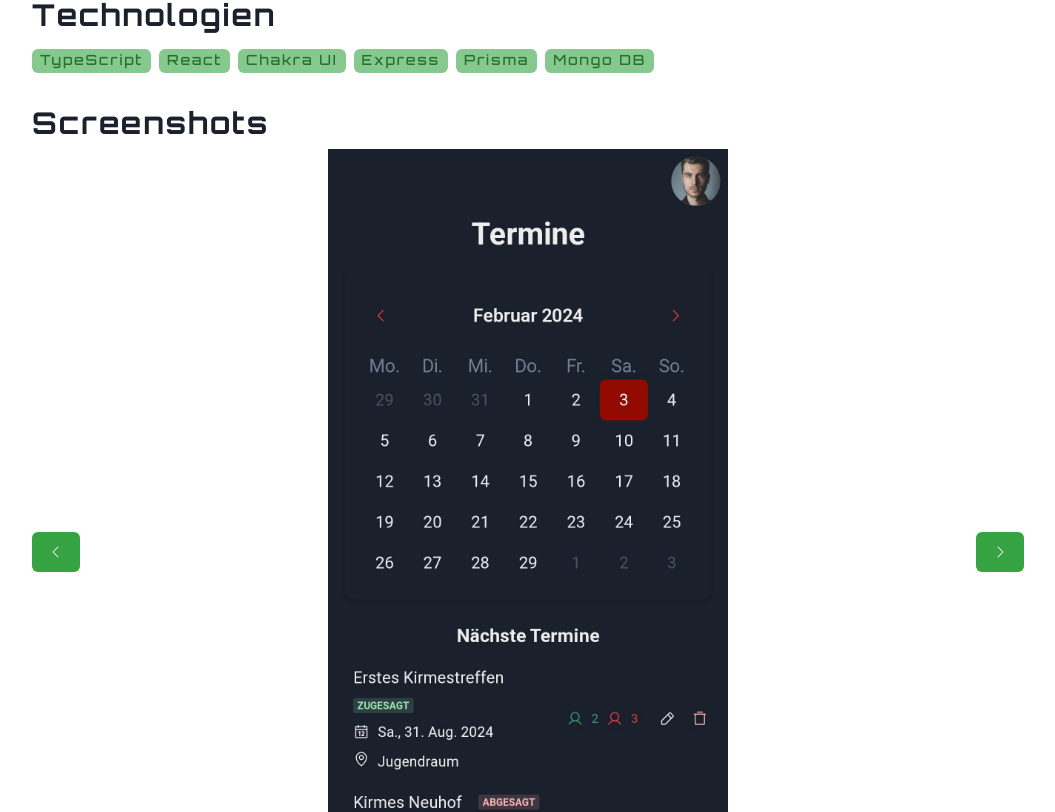
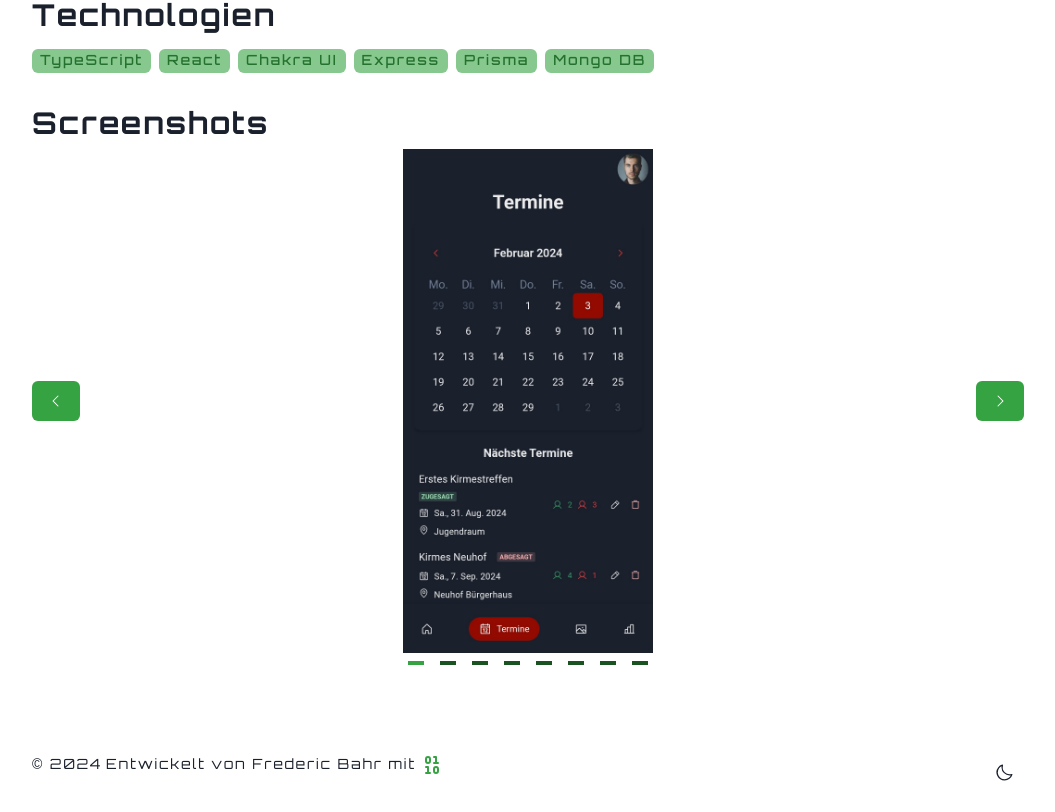
Before and after one commit to fredericbahr/portfolio, a React (Vite) app: page /kirmize in a window 1280 px wide. Shown: the part 1388-2200 px from the top of the page, without its empty margins (112-1167 px from the left). Built offline with nearby package versions, Linux system fonts and the light colour scheme.

Commit message:
[v2] project overview enhancement

```diff
--- a/src/components/ImageSlider.tsx
+++ b/src/components/ImageSlider.tsx
@@ -10,7 +10,7 @@
  * See LICENSE for licensing information.
  */
 
-import { Box, Grid, HStack, Icon, IconButton, Image, VStack } from "@chakra-ui/react";
+import { Box, Grid, HStack, Icon, IconButton, Image, ImageProps, VStack } from "@chakra-ui/react";
 import { CaretLeft, CaretRight } from "@phosphor-icons/react";
 import { MutableRefObject, useRef } from "react";
 import { useSwipeable } from "react-swipeable";
@@ -23,13 +23,14 @@ export interface ImageDescription {
 interface ImageSliderProps {
   images: string[];
   index: number;
+  imageProps?: ImageProps;
   onIndexChange: (index: number) => void;
 }
 
 /**
  * A classic image slider carousel with swipe support.
  */
-export const ImageSlider = ({ images, index = 0, onIndexChange }: ImageSliderProps) => {
+export const ImageSlider = ({ images, index = 0, imageProps, onIndexChange }: ImageSliderProps) => {
   /** reference to the image element */
   const imageRef: MutableRefObject<HTMLImageElement | null> = useRef<HTMLImageElement>(null);
 
@@ -70,6 +71,7 @@ export const ImageSlider = ({ images, index = 0, onIndexChange }: ImageSliderPro
           {...swipeHandlers}
           ref={imageRef}
           _hover={{ cursor: "pointer" }}
+          {...imageProps}
         />
 
         <IconButton
--- a/src/sections/Projects/ProjectDetails/Kirmize.tsx
+++ b/src/sections/Projects/ProjectDetails/Kirmize.tsx
@@ -120,6 +120,7 @@ export const Kirmize = () => {
               surveysLight,
             ]}
             index={sliderIndex}
+            imageProps={{ maxWidth: { base: "80%", lg: "250px" } }}
             onIndexChange={handleSliderIndexChange}
           ></ImageSlider>
         </Box>
--- a/src/sections/Projects/ProjectDetails/MMDB.tsx
+++ b/src/sections/Projects/ProjectDetails/MMDB.tsx
@@ -114,6 +114,7 @@ export const MMDB = () => {
             <ImageSlider
               images={[screenshot1, screenshot2, screenshot3, screenshot4, screenshot5, screenshot6]}
               index={sliderIndex}
+              imageProps={{ maxWidth: { base: "full", lg: "600px" } }}
               onIndexChange={handleSliderIndexChange}
             ></ImageSlider>
           </Box>
--- a/src/sections/Projects/projects.ts
+++ b/src/sections/Projects/projects.ts
@@ -30,7 +30,7 @@ export const projects: (Project | null)[] = [
     url: "/kirmize",
     backgroundType: "lines",
     links: {
-      website: "https://kirmize.app",
+      website: "https://kirmize.netlify.app",
     },
   },
   {
```
